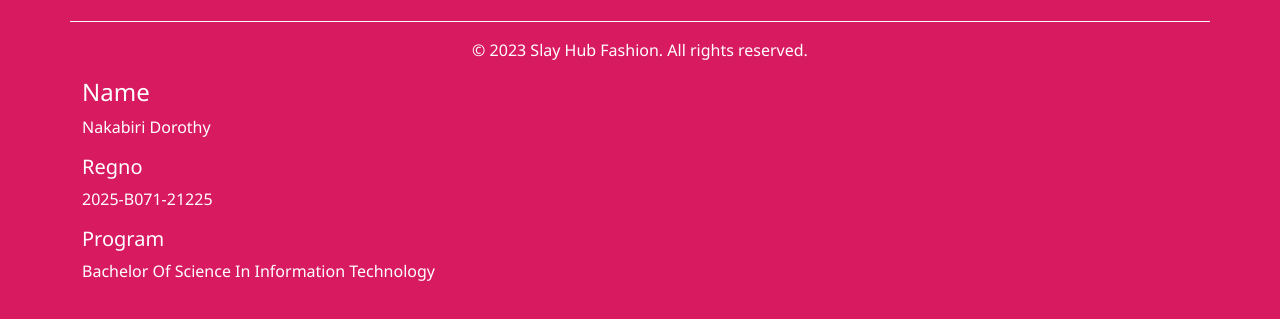
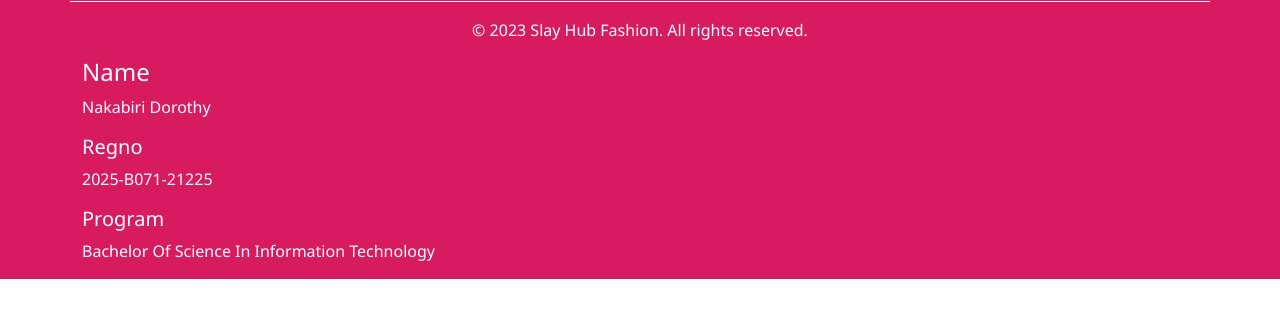
Before and after one commit to veron265/web-group-C, a plain HTML site: page about.html in a window 1280 px wide. Shown: the part 2563-2882 px from the top of the page. After the commit the page ends 2842 px from the top, so only its background shows below. Drawn offline with nearby package versions, Linux system fonts and the light colour scheme.

Commit message:
Modify footer size and card background color
Adjusted footer dimensions and card background color.

```diff
--- a/about.css
+++ b/about.css
@@ -98,7 +98,8 @@
     footer {
       background-color: #d81b60;
       color: white;
-      padding: 20px 0 20px;
+      width:100%;
+        height:400;
     }
 
     .footer-heading {
@@ -114,4 +115,5 @@
       .card {
         width: 100%;
         max-width: 300px;
+          background-color:lightpink;
       }
```
